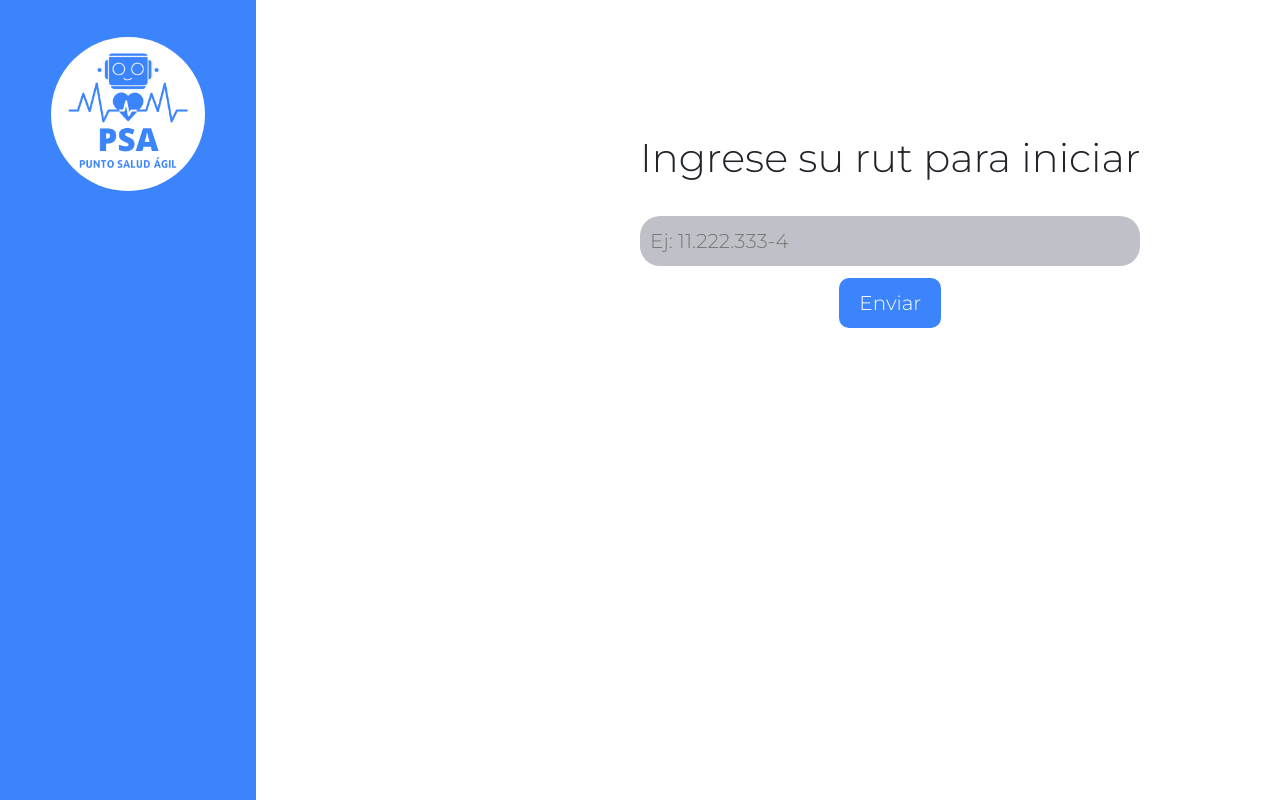
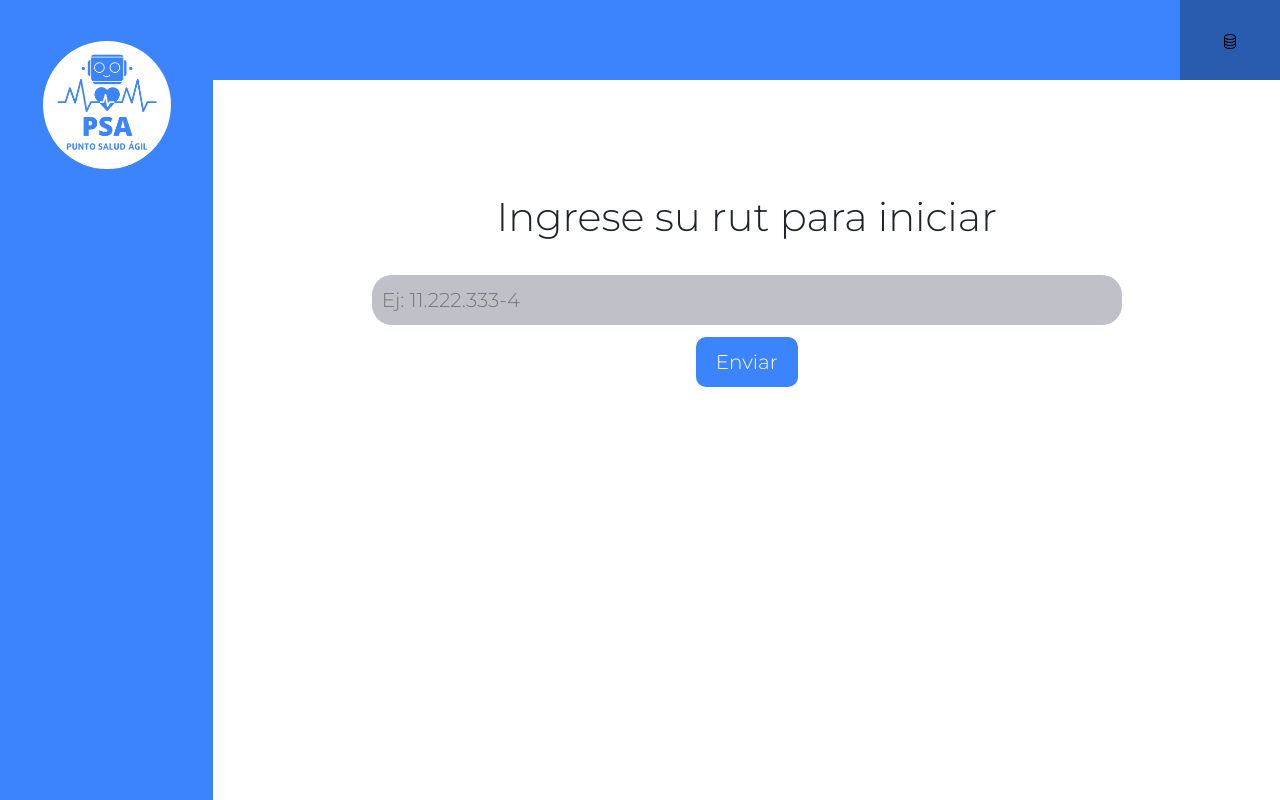
Before and after one commit to Yungryota/PSA, an Angular app in the folder psa_templates/: page /login-psa in a window 1280 px wide. Built offline with nearby package versions, Linux system fonts and the light colour scheme.

Commit message:
mejora estructura inicial psa (prueba)
esperando que todos puedan evaluar el como quedo para futuros cambios

```diff
--- a/psa_templates/src/app/login-psa/login-psa.component.css
+++ b/psa_templates/src/app/login-psa/login-psa.component.css
@@ -25,12 +25,35 @@ body{
     margin-top: 70%;
 }
 
+
 .main-content{
-    display: block;
+    display: flex;
+    justify-content: flex-start;
     text-align: center;
-    margin-left: 30%;
+    flex-wrap: wrap;
+    width: 100%;
+    font-size: 40px;
+    flex-direction: column;
+    align-content: center;
+    align-items: center;
+}
+.admin-access{
+    display: flex;
+    flex-direction: row-reverse;
+    height: 80px;
+    width: 100%;
+    background-color: #3C84FB;
+
+}
+.btn-admin-access{
+    background-color: #295bae;
+    width: 100px;
+    border-radius: 0
+
+}
+.centered-content{
     margin-top: 10%;
-    font-size: 40px;
+    width: 750px;
 }
 
 .rut-input {
--- a/psa_templates/src/app/login-psa/login-psa.component.html
+++ b/psa_templates/src/app/login-psa/login-psa.component.html
@@ -16,6 +16,11 @@
 
     <!-- main -->
     <div class="main-content">
+      <div class="admin-access">
+        <button (click)="goView()"class="btn btn-admin-access">
+          <img src="../../assets/img/database.svg">
+        </button>
+      </div>
       <div class="centered-content">
         <p>Ingrese su rut para iniciar</p>
         <input type="text" placeholder="Ej: 11.222.333-4" class="rut-input" [(ngModel)]="rutABuscar">
--- a/psa_templates/src/app/login-psa/login-psa.component.ts
+++ b/psa_templates/src/app/login-psa/login-psa.component.ts
@@ -1,4 +1,5 @@
 import { Component } from '@angular/core';
+import { Router } from '@angular/router';
 import { Paciente } from 'src/app/Model/Paciente';
 import { ServiceService } from 'src/app/Service/service.service';
 
@@ -14,7 +15,7 @@ export class LoginPsaComponent {
   mensaje: string = '';
   pacienteEncontrado: any;
 
-  constructor(private service: ServiceService) {}
+  constructor(private service: ServiceService, private router: Router) {}
 
   buscarPaciente() {
     this.service.buscarPacientePorRut(this.rutABuscar).subscribe(
@@ -35,5 +36,10 @@ export class LoginPsaComponent {
         console.error(error);
       }
     );
+
+
+  }
+  goView(){
+      this.router.navigate(["/listar"])
   }
 }
```
Also changed, not shown: psa_templates/src/assets/img/database.svg (added).
